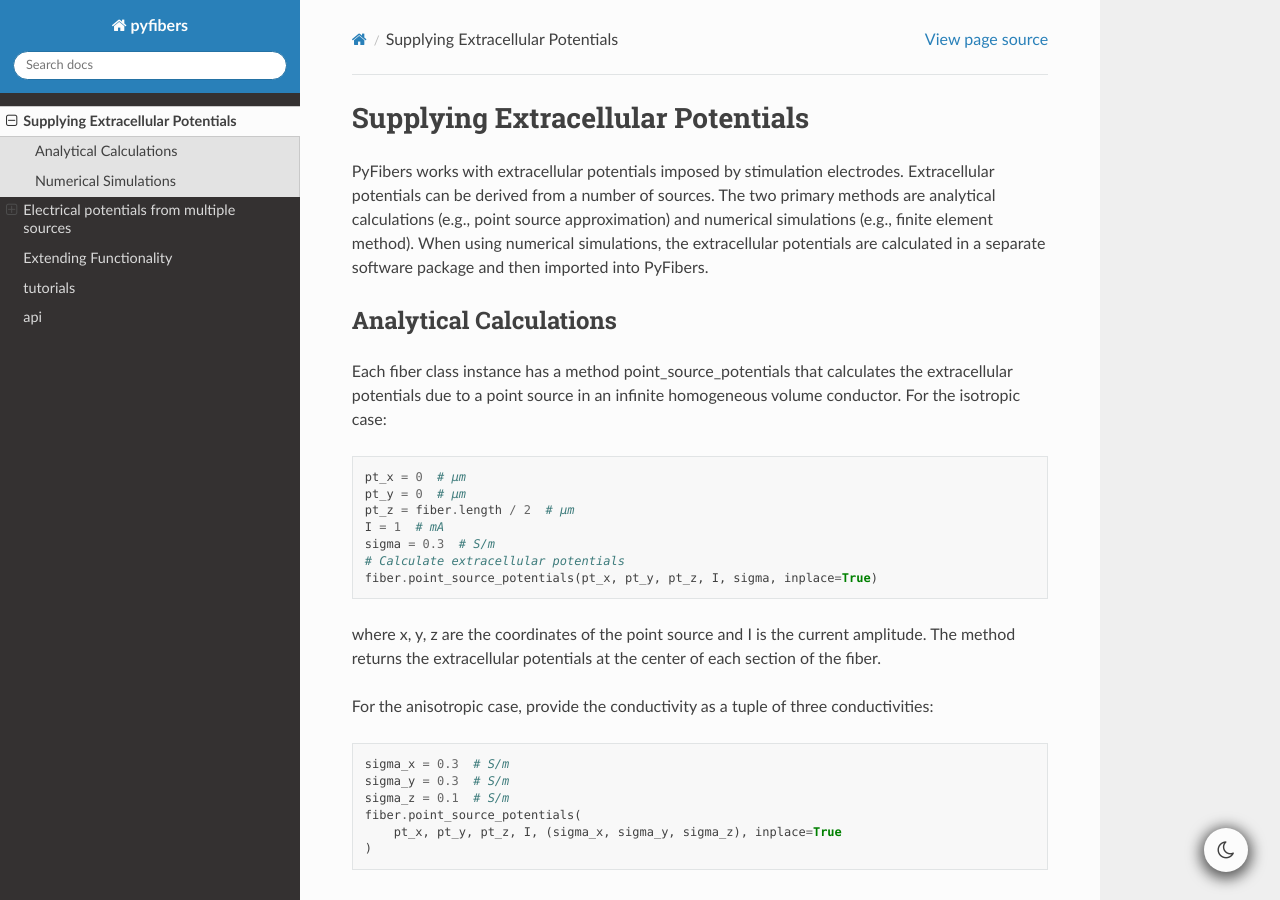
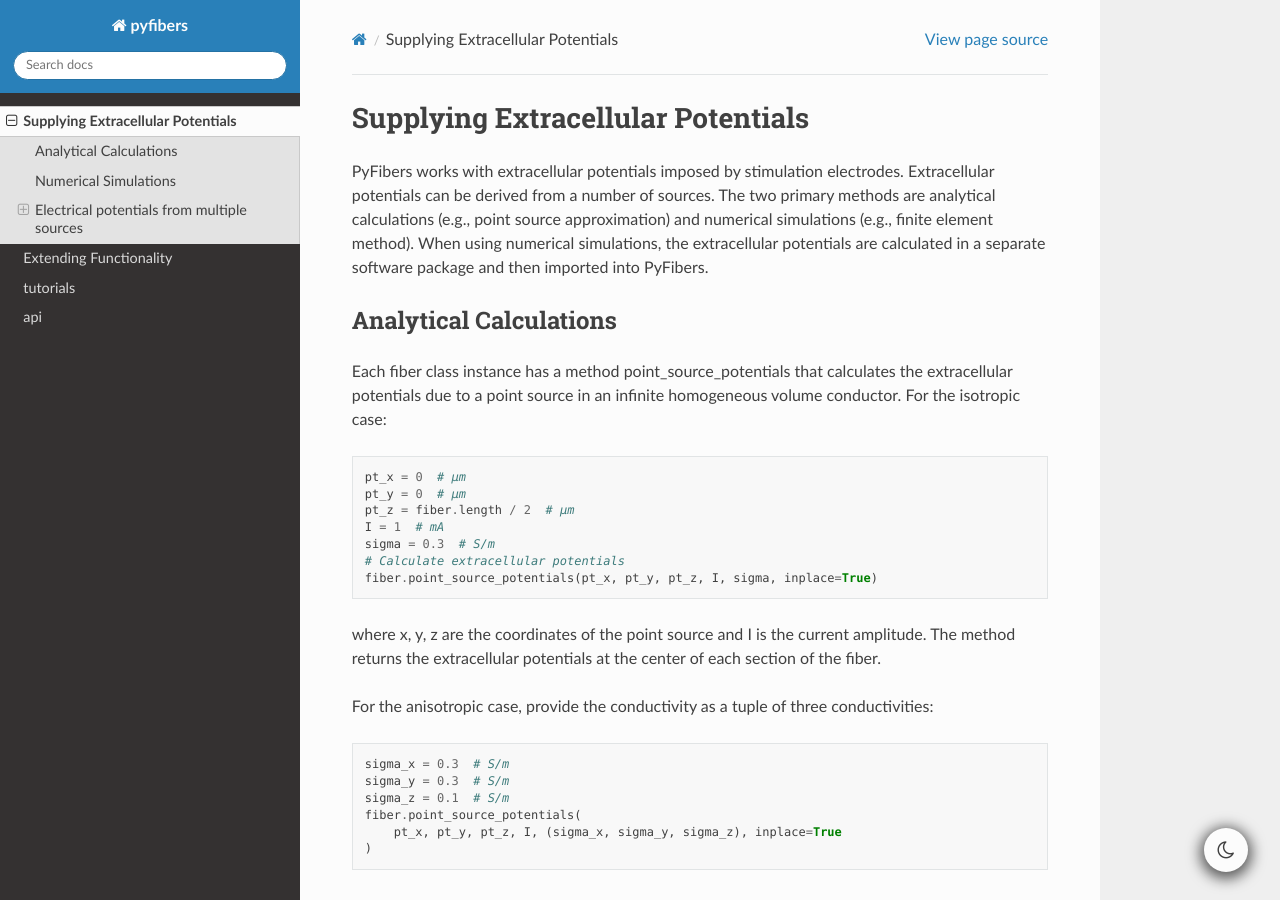
Before and after one commit to wmglab-duke/pyfibers, a Sphinx documentation site: the page built from docs/source/extracellular_potentials.md, in a window 1280 px wide and 900 px high. Built offline with Sphinx 7.4.7 and the Read the Docs theme 2.0.0, drawn with Linux system fonts in a browser that asks for light colours.

Commit message:
fix documentation header levels

````diff
--- a/docs/source/extracellular_potentials.md
+++ b/docs/source/extracellular_potentials.md
@@ -37,8 +37,8 @@
 fiber.resample_potentials(arc_lengths, potentials, inplace=True)
 ```
 
-# Electrical potentials from multiple sources
-## Superposition
+## Electrical potentials from multiple sources
+### Superposition
 In the case where each source delivers a weighted version of the same stimulus, the potentials can be weighted and summed under the principle of superposition. For example, the potentials due to two point sources of opposite polarity can be calculated as:
 ```python
 pt_x1 = 0  # μm
@@ -63,7 +63,7 @@
 fiber.potentials = 1 * potentials_array_1 + -1 * potentials_array_2
 ```
 
-## Different waveforms for each source
+### Different waveforms for each source
 In the case where each source delivers a different stimulus (for example, one stimulus is a square wave and the other is a sinusoidal wave), the potentials must be weighted during each time step of the simulation. Thus, the potentials must be provided as a 2D array, where each row corresponds to the potentials from a different source.
 ```python
 potentials_array_1 = np.array([1, 2, 3, 2, 1, 0, 0])
````
